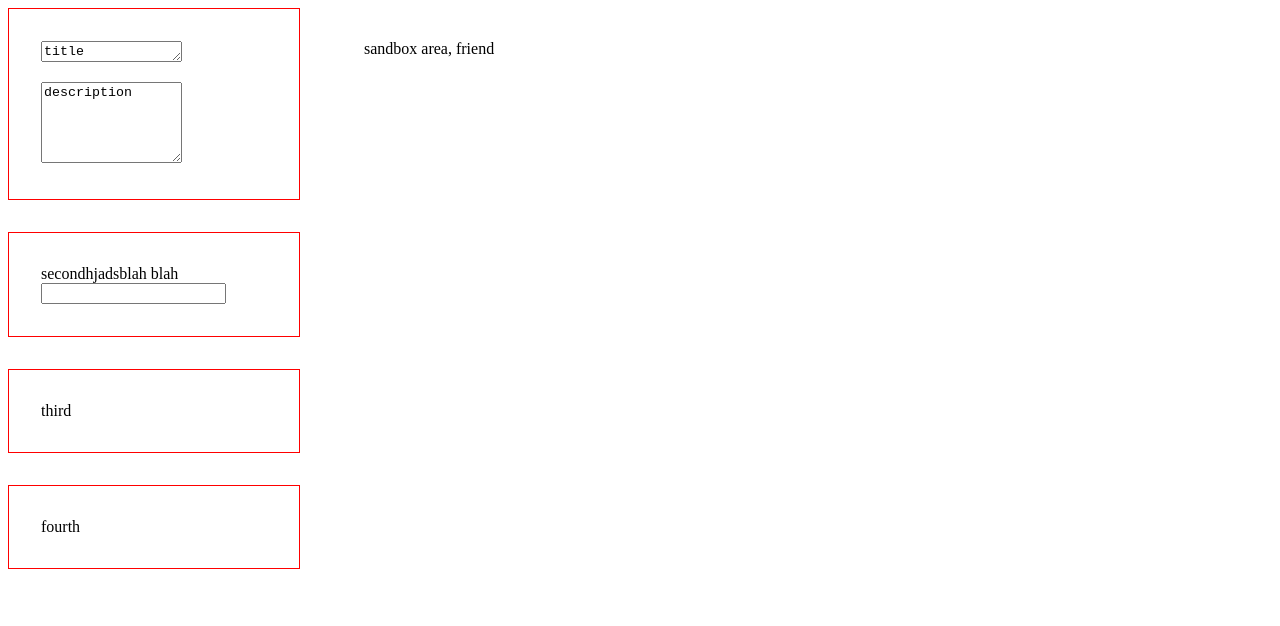
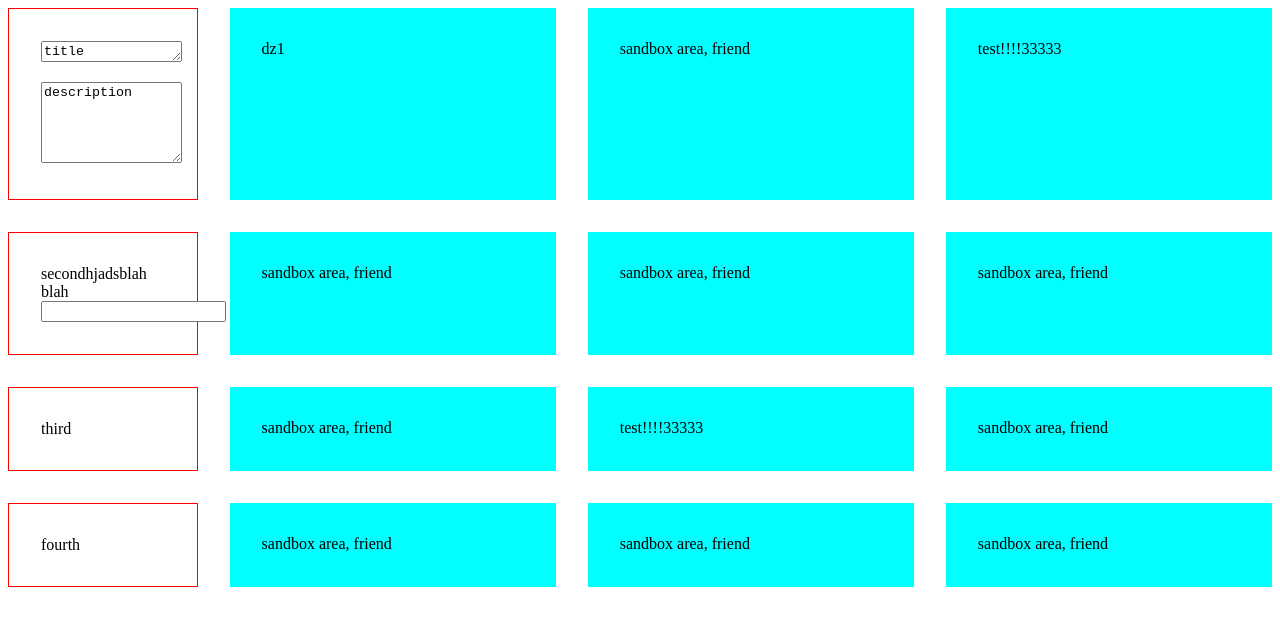
Before and after one commit to CummingsLoganT/capstone, a plain HTML site: page public/index.html in a window 1280 px wide. Drawn offline with Linux system fonts and the light colour scheme.

Commit message:
drag and drop function working properly. able to drag a copy, instead of moving an element. next is data sets and hierarchy. hopefully.

```diff
--- a/public/index.css
+++ b/public/index.css
@@ -1,17 +1,12 @@
 .grid {
     display: grid;
     gap: 2rem;
-    grid-template-columns: 1fr 1fr 1fr 1fr;
-
+    grid-template-columns: 15% 1fr 1fr 1fr;
 }
 
 .sidebar {
     padding: 2rem;
-
-    grid-column-start: 1;
-
     border: 1px solid red;
-
 }
 
 .node {
@@ -23,11 +18,26 @@
 .sandbox {
     padding: 2rem;
     border: 1rem;
-    /* background-color: aqua; */
-    grid-column: 2 / 5;
-    grid-row: 1 / 5;
+    background-color: aqua;
+}
 
+
+
+
+/* "fixed sidebar" */
+#second-node {
+    grid-row: 2;
 }
+
+#third-node {
+    grid-row: 3;
+}
+
+#fourth-node {
+    grid-row: 4;
+}
+
+
 
 /*
 .collapsible {
@@ -42,6 +52,34 @@
     font-size: 15px;
 
   }
+
+
+
+
+
+~~~
+:root {
+    counter-reset:headings;
+}
+
+h1 {
+    counter-increment:headings;
+}
+
+||&&||
+
+.dropdown {
+opacity: 0;
+visibility: hidden;
+}
+
+button:focus-within .dropdown {
+opacity: 1;
+visibilty: visible;
+}
+
+~~~
+
 
 
 
--- a/public/index.html
+++ b/public/index.html
@@ -47,11 +47,22 @@
             </article>
 
             <article
+            id="fourth-node"
             class="sidebar"
             draggable="true"
             >
                 fourth
             </article>
+
+                <dropzone
+                id="sandbox"
+                class="sandbox"
+                ondragover="onDragOver(event);"
+                ondrop="onDrop(event);"
+                >
+                dz1
+                </dropzone>
+
 
                 <dropzone
                 class="sandbox"
@@ -60,6 +71,87 @@
                 >
                 sandbox area, friend
                 </dropzone>
+
+                <dropzone
+                class="sandbox"
+                ondragover="onDragOver(event);"
+                ondrop="onDrop(event);"
+                >
+                test!!!!33333
+                </dropzone>
+
+                <dropzone
+                class="sandbox"
+                ondragover="onDragOver(event);"
+                ondrop="onDrop(event);"
+                >
+                sandbox area, friend
+                </dropzone>
+
+                <dropzone
+                class="sandbox"
+                ondragover="onDragOver(event);"
+                ondrop="onDrop(event);"
+                >
+                sandbox area, friend
+                </dropzone>
+
+                <dropzone
+                class="sandbox"
+                ondragover="onDragOver(event);"
+                ondrop="onDrop(event);"
+                >
+                sandbox area, friend
+                </dropzone>
+
+                <dropzone
+                class="sandbox"
+                ondragover="onDragOver(event);"
+                ondrop="onDrop(event);"
+                >
+                sandbox area, friend
+                </dropzone>
+
+                <dropzone
+                class="sandbox"
+                ondragover="onDragOver(event);"
+                ondrop="onDrop(event);"
+                >
+                test!!!!33333
+                </dropzone>
+
+                <dropzone
+                class="sandbox"
+                ondragover="onDragOver(event);"
+                ondrop="onDrop(event);"
+                >
+                sandbox area, friend
+                </dropzone>
+
+                <dropzone
+                class="sandbox"
+                ondragover="onDragOver(event);"
+                ondrop="onDrop(event);"
+                >
+                sandbox area, friend
+                </dropzone>
+
+                <dropzone
+                class="sandbox"
+                ondragover="onDragOver(event);"
+                ondrop="onDrop(event);"
+                >
+                sandbox area, friend
+                </dropzone>
+
+                <dropzone
+                class="sandbox"
+                ondragover="onDragOver(event);"
+                ondrop="onDrop(event);"
+                >
+                sandbox area, friend
+                </dropzone>
+
 
         </map>
     </main>
--- a/public/index.js
+++ b/public/index.js
@@ -7,26 +7,61 @@ function onDragStart (event) {
         .currentTarget
         .style
         .backgroundColor = 'yellow'
+
+
 }
 
 function onDragOver (event) {
     event.preventDefault();
 }
 
-function onDrop (event) {
-    const id = event
-        .dataTransfer
-        .getData('text');
-        // console.log(event.dataTransfer.getData)
-        console.log(id)
 
-     const draggableElement = document.getElementById(id);
 
-     const dropzone = event.target;
 
-    dropzone.appendChild(draggableElement);
+// function onDrop (event) {
+// const id = event
+//     .dataTransfer
+//     .getData('text')
 
-    event
-        .dataTransfer
-        .clearData();
+// let nodeCopy = document.getElementById(id);
+
+
+// }
+
+
+/*
+!!THIS IS OUR WORKING VERSION THAT DOESNT COPY
+*/
+// function onDrop (event) {
+//     const id = event
+//         .dataTransfer
+//         .getData('text');
+//         // console.log(event.dataTransfer.getData)
+//         // console.log(id)
+
+//      const draggableElement = document.getElementById(id);
+
+//      const dropzone = event.target;
+
+//     dropzone.appendChild(draggableElement);
+
+//     event
+//         .dataTransfer
+//         .clearData();
+// }
+
+
+function onDrop(event) {
+    event.preventDefault();
+    var data=event.dataTransfer.getData("text")
+    console.log(data)
+
+    var nodeCopy = document.getElementById(data).cloneNode(true);
+    console.log(nodeCopy)
+    nodeCopy.id = "newId";
+    event.target.appendChild(nodeCopy);
+
 }
+
+
+// function so that grabbing from "sidebar" produces a child that can be iterated or organized, themed, blah blah blah
```
Lines whose indentation alone changed are shown as unchanged.
